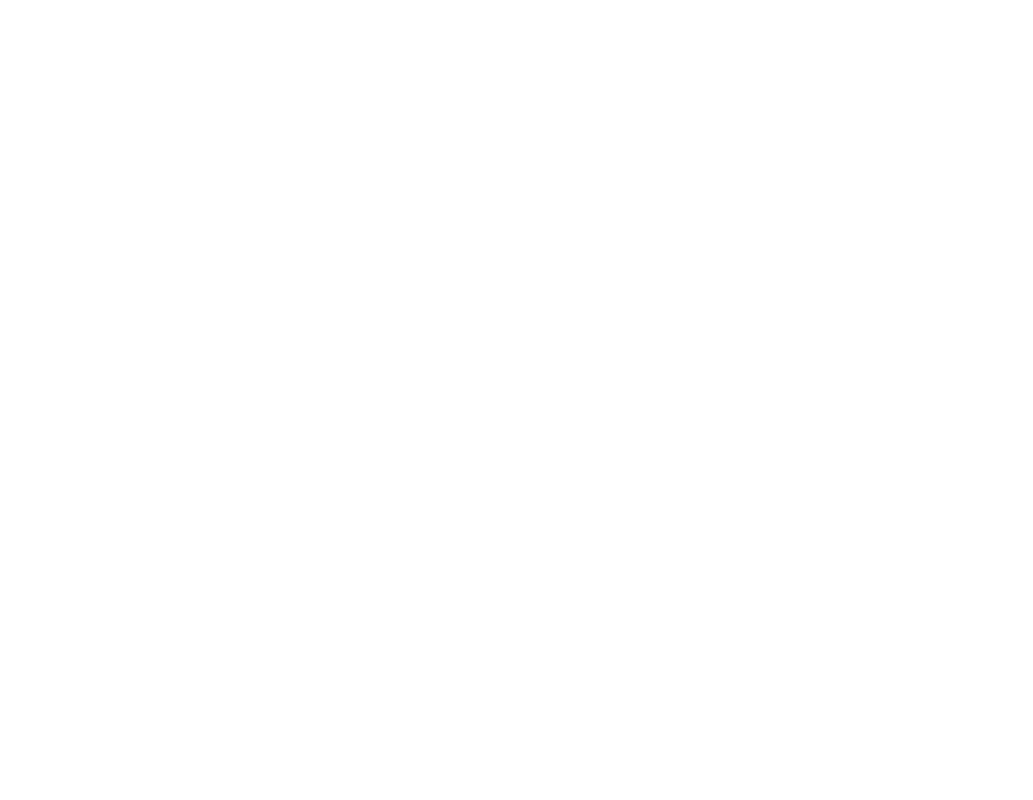
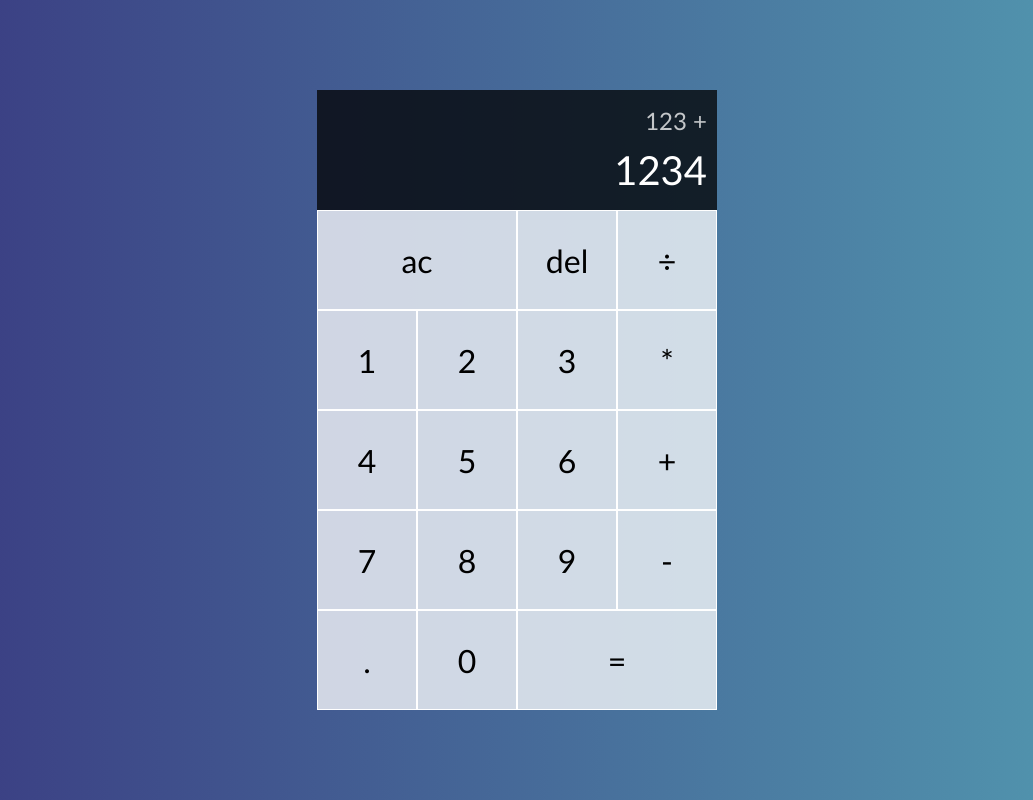
Before and after one commit to ejiro1994/js-calculator, a plain HTML site: page index.html in a window 1280 px wide. Shown: the whole page, without its empty margins (123-1156 px from the left). Drawn offline with Linux system fonts and the light colour scheme.

Commit message:
styling done

```diff
--- a/index.html
+++ b/index.html
@@ -10,6 +10,29 @@
 
 </head>
 <body>
-    <div class="calculator-body"></div>
+    <div class="calculator-grid">
+        <div class="output-screen">
+            <div class="previous-operand">123 +</div>
+            <div class="current-operand">1234</div>
+        </div>
+        <button class="ac-btn span-two">ac</button>
+        <button class="del-btn">del</button>
+        <button class="divide-btn">÷</button>
+        <button class="one-btn">1</button>
+        <button class="two-btn">2</button>
+        <button class="three-btn">3</button>
+        <button class="multiply-btn">*</button>
+        <button class="four-btn">4</button>
+        <button class="five-btn">5</button>
+        <button class="six-btn">6</button>
+        <button class="plus-btn">+</button>
+        <button class="seven-btn">7</button>
+        <button class="eight-btn">8</button>
+        <button class="nine-btn">9</button>
+        <button class="minus-btn">-</button>
+        <button class="decimal-btn">.</button>
+        <button class="zero-btn">0</button>
+        <button class="equal-btn span-two">=</button>
+    </div>
 </body>
 </html>
--- a/style.css
+++ b/style.css
@@ -1,3 +1,65 @@
 *, *::after, *::before {
     box-sizing:border-box;
+    font-family: 'Gill Sans', 'Gill Sans MT', Calibri, 'Trebuchet MS', sans-serif;
+    font-weight: normal;
 }
+
+body {
+    padding: 0;
+    margin: 0;
+    background: linear-gradient( to right, rgb(57, 56, 128) , rgb(83, 155, 177));
+}
+
+.calculator-grid {
+    display: grid;
+    justify-content: center;
+    align-content: center;
+    min-height: 100vh;
+    grid-template-columns: repeat(4, 100px );
+    grid-template-rows: minmax(120px, auto) repeat(5, 100px);
+
+}
+
+
+.calculator-grid > button {
+    cursor: pointer;
+    font-size: 2rem;
+    border: 1px solid white;
+    outline: none;
+    background-color: rgba(255, 255, 255, .75);
+}
+
+.calculator-grid > button:hover {
+    background: rgba(255, 255, 255, .9);
+}
+
+
+.span-two {
+    grid-column: span 2
+}
+
+
+.output-screen {
+    grid-column: 1 / -1;
+    background-color: rgba(0, 0, 0, 0.75);
+    color: white;
+    display: flex;
+    /* justify-content: flex-end; */
+    /* flex-direction: column; */
+    justify-content: space-around;
+    flex-direction: column;
+    align-items: flex-end;
+    padding: 10px;
+    word-wrap: break-word;
+    word-break: break-all;
+}
+
+.previous-operand {
+    color: rgba(255, 255, 255, 0.75);
+    font-size: 1.5rem;
+}
+
+.current-operand {
+    color: rgba(255, 255, 255, 1);
+    font-size: 2.5rem;
+}
```
